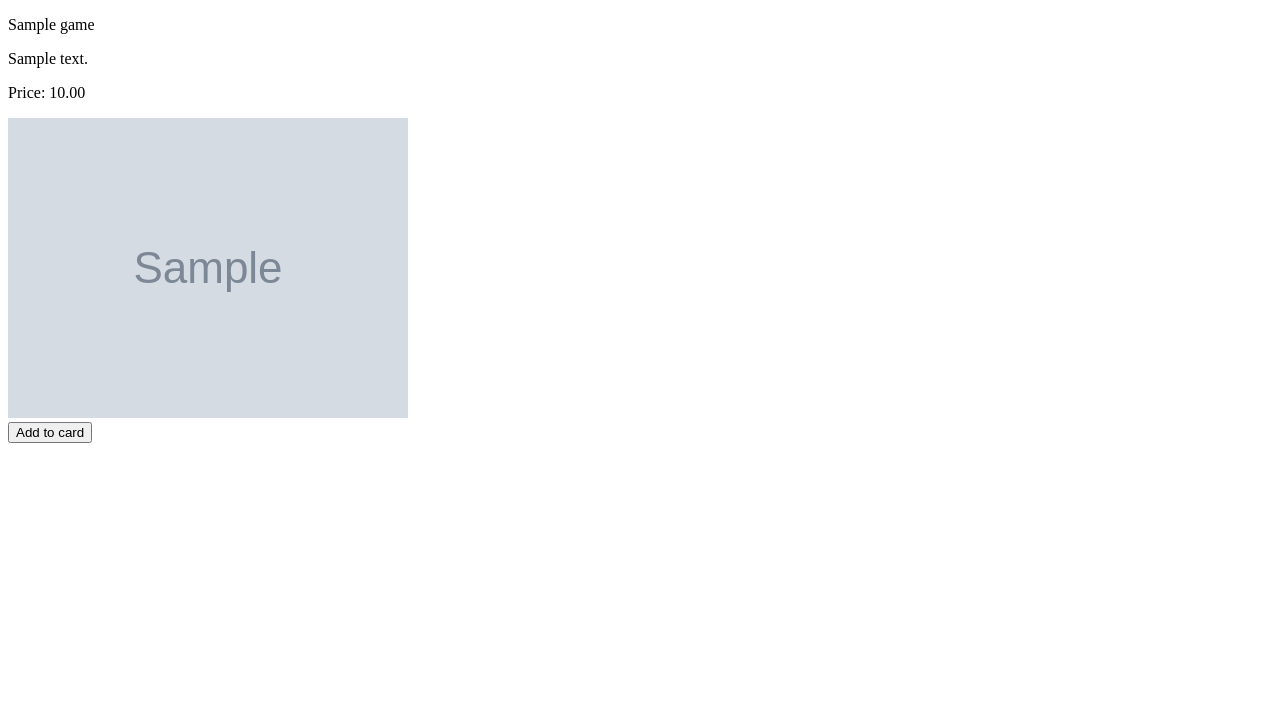
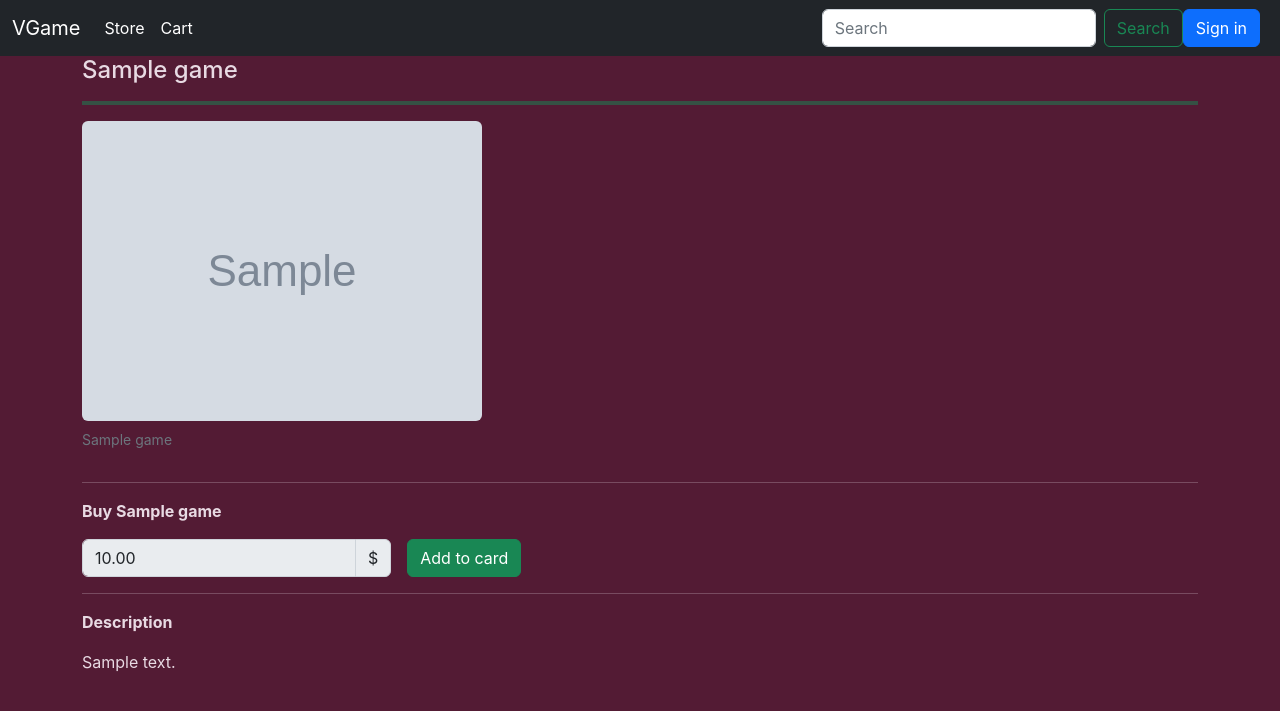
Before and after one commit to vyngt/vgame, a Django app: a page that uses template/store/detail.html in a window 1280 px wide. Shown: the top 711 px of the page. Run offline with Django 4.2, Linux system fonts and the light colour scheme; tables that the repository leaves empty hold one stand-in row (values such as "Sample post"); grey boxes marked "Sample" are stand-in pictures.

Commit message:
improve ui

```diff
--- /dev/null
+++ b/static/css/store.css
@@ -0,0 +1,3 @@
+.game-card {
+  max-height: 300px;
+}
--- a/template/cart/cart.html
+++ b/template/cart/cart.html
@@ -9,8 +9,9 @@
 {% endblock extra_css %}
 <!---->
 {% block content %}
-<!-- -->
+<div class="container">
   <div class="mx-auto"><h3>Shopping Cart</h3></div>
+  <hr class="border border-success border-2 opacity-50" />
   {% if games %}
   <div class="table-responsive">
     <table class="table table-dark table-hover align-middle">
@@ -62,6 +63,7 @@
   <a class="btn btn-outline-primary" href="{% url 'core:store' %}"
     >Continue Shopping</a
   >
+</div>
 {% endif %} {% endblock content %}
 <!---->
 
--- a/template/store/detail.html
+++ b/template/store/detail.html
@@ -1,23 +1,41 @@
-<!DOCTYPE html>
-<html>
-  <head>
-    <meta charset="utf-8" />
-    <meta http-equiv="X-UA-Compatible" content="IE=edge" />
-    <title>List</title>
-    <meta name="viewport" content="width=device-width, initial-scale=1" />
-  </head>
-  <body>
-    <div>
-      <p>{{game.name}}</p>
-      <p>{{game.description}}</p>
-      <p>Price: {{game.price}}</p>
-      <img src="{{game.cover.url}}" alt="{{game.name}}'s' cover" />
+{% extends 'base.html' %} {% block title %} | {{game.name}}{% endblock title %}
+
+<!---->
+
+{% block content %}
+<div class="container-sm">
+  <h4>{{game.name}}</h4>
+  <hr class="border border-success border-2 opacity-50" />
+  <figure class="figure">
+    <img
+      src="{{game.cover.url}}"
+      class="figure-img img-fluid rounded"
+      alt="{{game.name}}"
+    />
+    <figcaption class="figure-caption">{{game.name}}</figcaption>
+  </figure>
+  <hr />
+  <p><strong>Buy {{game.name}}</strong></p>
+
+  <form class="row g-3" method="POST">
+    {% csrf_token %}
+    <div class="col-auto">
+      <div class="input-group">
+        <input
+          type="text"
+          class="form-control"
+          disabled
+          value="{{game.price}}"
+        />
+        <span class="input-group-text">$</span>
+      </div>
     </div>
-    <div>
-      <form method="POST">
-        {% csrf_token %}
-        <button type="post">Add to card</button>
-      </form>
+    <div class="col-auto">
+      <button class="btn btn-success" type="submit">Add to card</button>
     </div>
-  </body>
-</html>
+  </form>
+  <hr />
+  <p><strong>Description</strong></p>
+  <p>{{game.description}}</p>
+</div>
+{% endblock content %}
```
Also changed, not shown: core/models/cart.py (deleted, +0 -13 lines), template/store/list.html (+7 -5 lines). Lines whose indentation alone changed are shown as unchanged.
